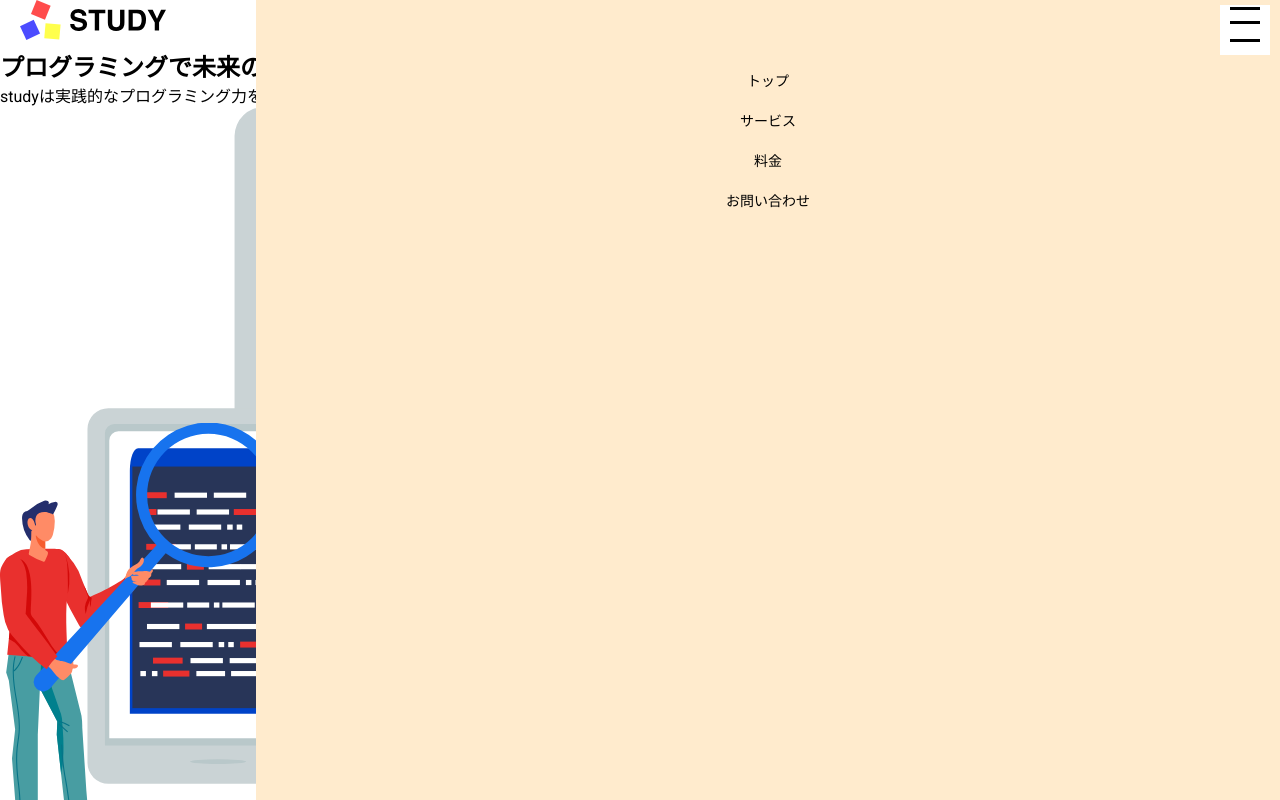
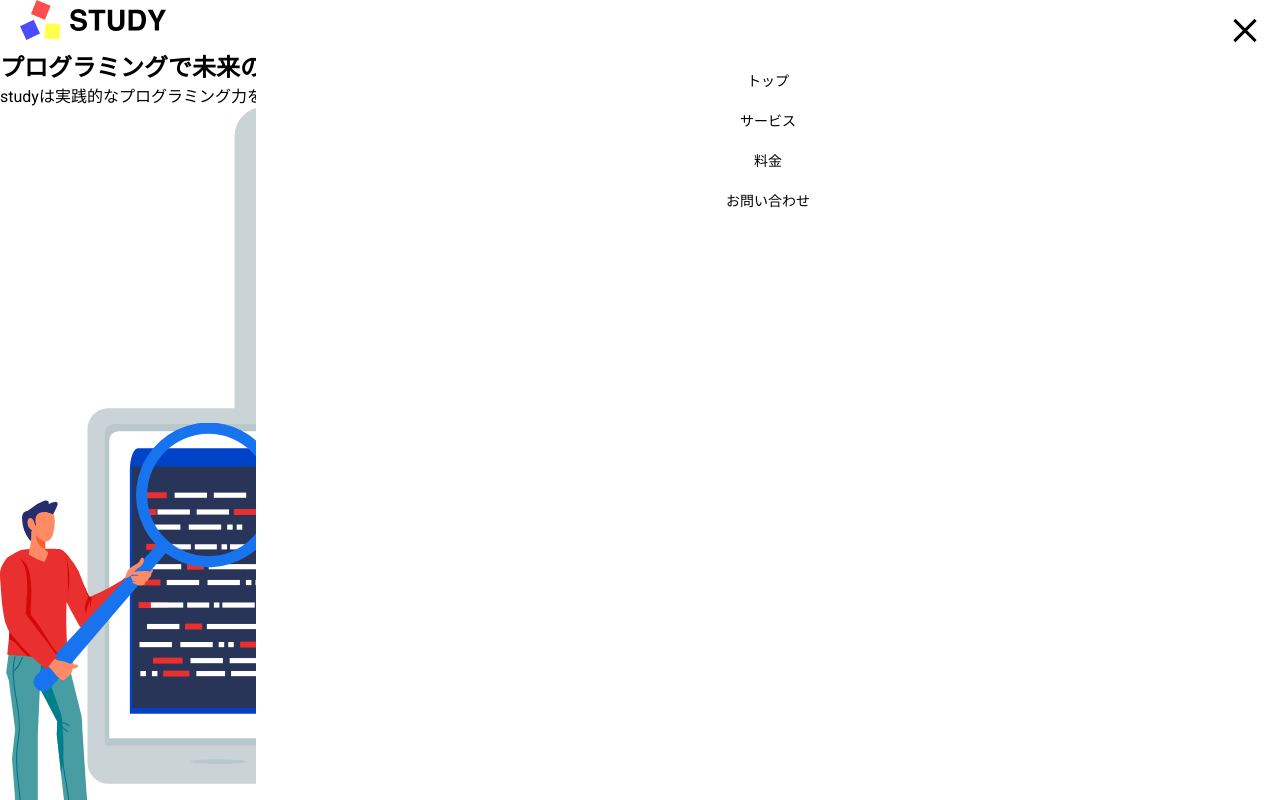
Before and after one commit to kakashi397/STUDY-MyWork, a website: page index.html in a window 1280 px wide. Both pictures are taken after a click on the button 1245 px from the left and 30 px from the top of the page. Shown: the top 800 px of the page. Drawn offline with nearby package versions, Linux system fonts and the light colour scheme; some packages are replaced by stand-ins of ours; files that its build step writes are made by us from their sources.

Commit message:
ハンバーガー開閉完成

```diff
--- a/index.html
+++ b/index.html
@@ -12,7 +12,7 @@
   <link href="https://fonts.googleapis.com/css2?family=Noto+Sans+JP:wght@100..900&family=Roboto:ital,wdth,wght@0,75..100,100..900;1,75..100,100..900&display=swap" rel="stylesheet">
   <link rel="stylesheet" href="https://unpkg.com/ress/dist/ress.min.css">
   <link rel="stylesheet" href="css/style.css">
-  <script src="js/script.js"></script>
+  <script defer src="js/script.js"></script>
 </head>
 <body>
   <header class="l-header">
@@ -24,7 +24,7 @@
       <span class="c-hamburger__line"></span>
       <span class="c-hamburger__line"></span>
     </button>
-    <nav class="c-nav">
+    <nav class="c-nav js-nav">
       <ul class="c-nav__list">
         <li class="c-nav__item"><a href="index.html">トップ</a></li>
         <li class="c-nav__item"><a href="service.html">サービス</a></li>
--- a/js/script.js
+++ b/js/script.js
@@ -1,8 +1,8 @@
 /* ハンバーガーボタン */
-const hamburgerBtn = document.querySelector('js-hamburger');
+const hamburgerBtn = document.querySelector('.js-hamburger');
+const nav = document.querySelector('.js-nav');
 
 hamburgerBtn.addEventListener('click', () => {
   hamburgerBtn.classList.toggle('is-active');
+  nav.classList.toggle('is-active');
 });
-
-/* スライドメニュー */
--- a/sass/object/component/_hamburger.scss
+++ b/sass/object/component/_hamburger.scss
@@ -23,7 +23,7 @@
       top: f.rem(16);
     }
     &:nth-of-type(2) {
-      top: f.rem(2);
+      top: f.rem(25);
     }
     &:nth-of-type(3) {
       top: f.rem(34);
@@ -31,14 +31,14 @@
   }
   &.is-active {
     .c-hamburger__line:nth-of-type(1) {
-      top: 24px;
+      top: f.rem(24);
       transform: rotate(-45deg);
     }
     .c-hamburger__line:nth-of-type(2) {
       opacity: 0;
     }
     .c-hamburger__line:nth-of-type(3) {
-      top: 24px;
+      top: f.rem(24);
       transform: rotate(45deg);
     }
   }
--- a/sass/object/component/_nav.scss
+++ b/sass/object/component/_nav.scss
@@ -8,12 +8,13 @@
   height: 100vh;
   position: fixed;
   top: 0;
-  right: 0;//後ほど-80%にする
+  right: -80%;
   z-index: 20;
   font-size: v.$navfont;
-  background-color: blanchedalmond;//この色は後で白に変更
+  background-color: v.$white;
   padding-top: f.rem(70);
-  &.active {
+  transition: all 0.6s;
+  &.is-active {
     right: 0;
   }
   &__list {
```
